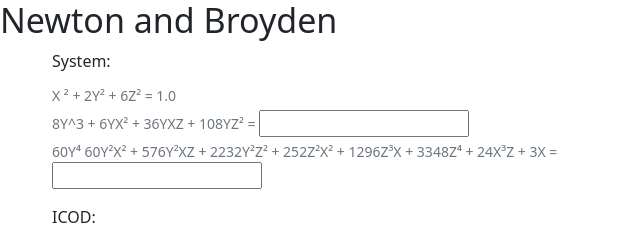
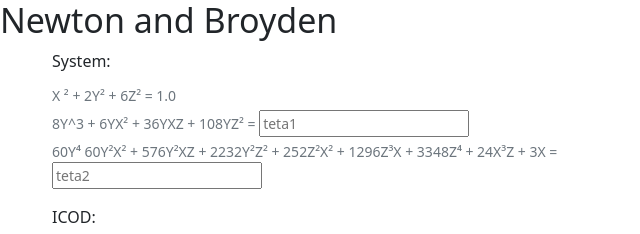
Before and after one commit to thiagomachado/linearAlgebra, an Electron app: page newton_broyden.html in a window 800 px wide. Shown: the top 234 px of the page, 0-640 px from the left. Drawn offline with Linux system fonts and the light colour scheme.

Commit message:
implements newton-broyden front-end

```diff
--- a/newton_broyden.html
+++ b/newton_broyden.html
@@ -22,10 +22,10 @@
               <label for="equation-1" class="form-label">System:</label>
               <div id="equation-1" class="form-text">X &#xB2; + 2Y&#xB2; + 6Z&#xB2; = 1.0</div>
               <div id="equation-2" class="form-text">8Y^3 + 6YX&#xB2; + 36YXZ + 108YZ&#xB2; =
-                <input id="teta-1" aria-describedby="matrix-elements-help" required type="number" step="0.1">
+                <input id="teta-1" aria-describedby="matrix-elements-help" required type="number" step="0.1" placeholder="teta1">
               </div>
               <div id="equation-3" class="form-text">60Y&#8308; 60Y&#xB2;X&#xB2; + 576Y&#xB2;XZ + 2232Y&#xB2;Z&#xB2; + 252Z&#xB2;X&#xB2; + 1296Z&#xB3;X + 3348Z&#8308; + 24X&#xB3;Z + 3X =
-                <input id="teta-2" aria-describedby="matrix-elements-help" required type="number" step="0.1">
+                <input id="teta-2" aria-describedby="matrix-elements-help" required type="number" step="0.1" placeholder="teta2">
               </div>
             </div>
             <div class="mb-3">
```
